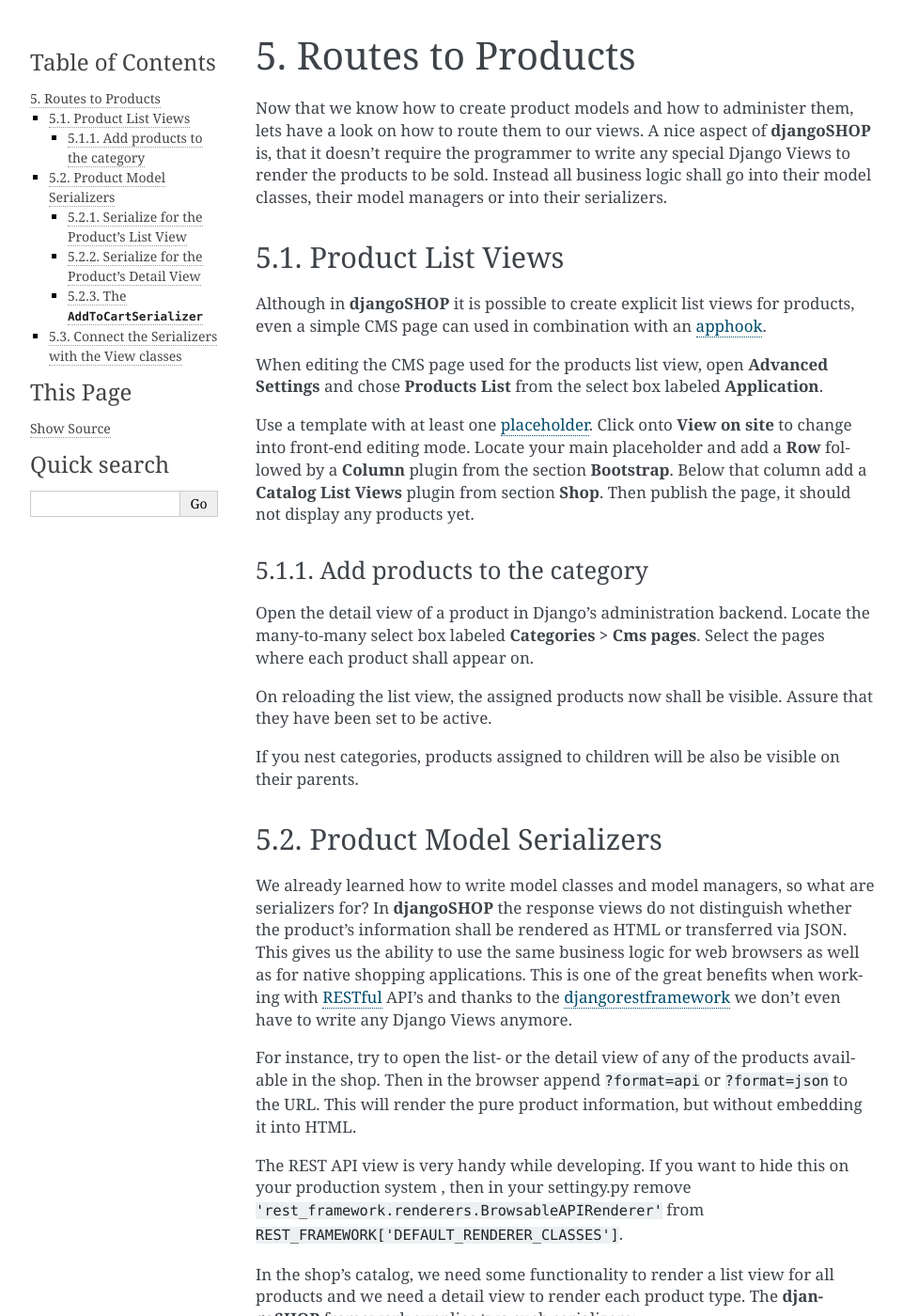
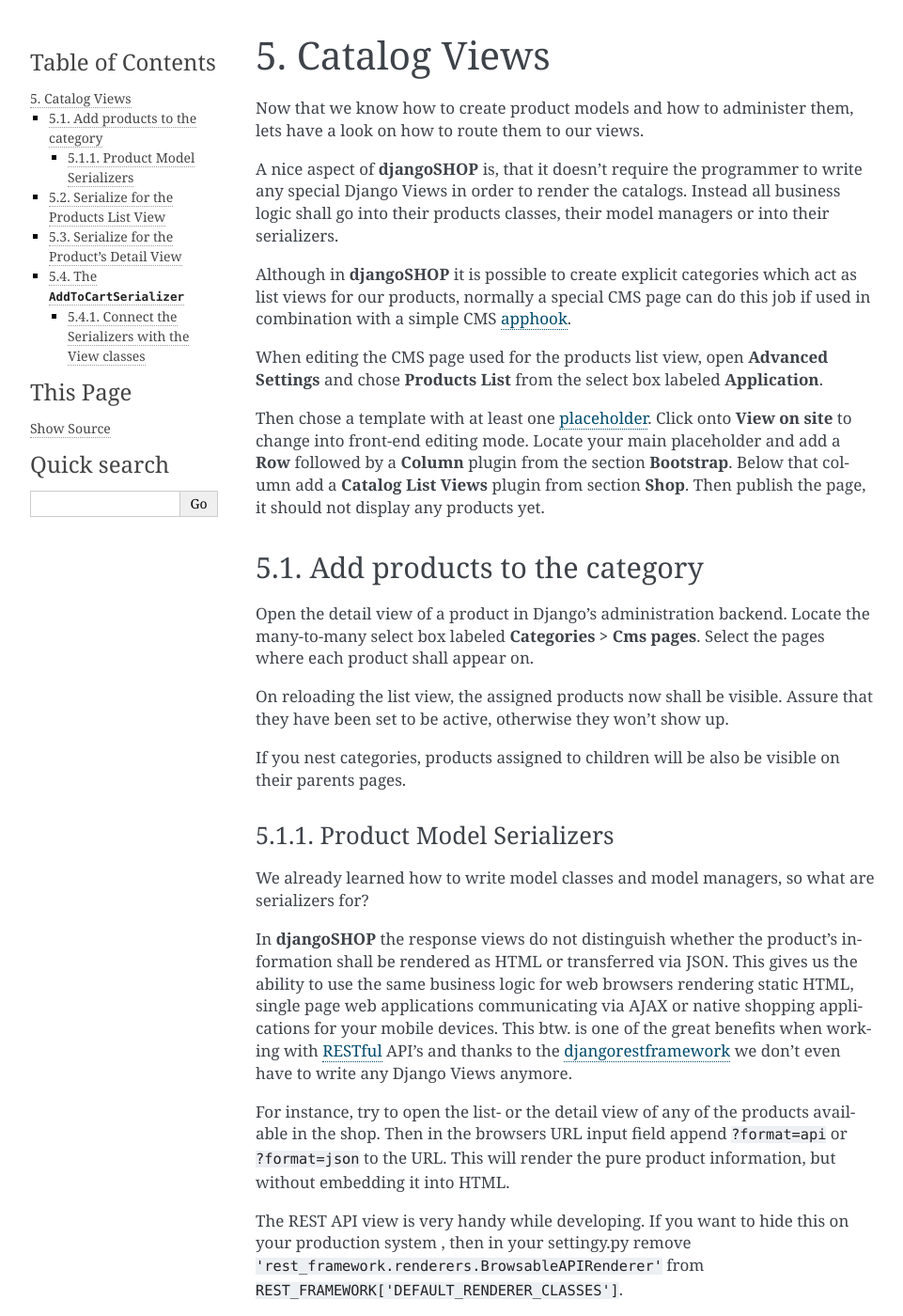
Before and after one commit to ShanWangdev1/django-shop, a Sphinx documentation site: the page built from docs/tutorial/routing.rst, in a window 1280 px wide and 1400 px high. Shown: the whole window at 94% size, without its empty margins (148-1109 px from the left). Built offline with Sphinx 7.4.7, drawn with Linux system fonts in a browser that asks for light colours; some of the changed text lies outside the part shown.

Commit message:
completed Catalog Views

```diff
--- a/docs/tutorial/routing.rst
+++ b/docs/tutorial/routing.rst
@@ -1,26 +1,25 @@
-==================
-Routes to Products
-==================
+=============
+Catalog Views
+=============
 
 Now that we know how to create product models and how to administer them, lets have a look on how
-to route them to our views. A nice aspect of **djangoSHOP** is, that it doesn't require the
-programmer to write any special Django Views to render the products to be sold. Instead all
-business logic shall go into their model classes, their model managers or into their serializers.
+to route them to our views.
 
+A nice aspect of **djangoSHOP** is, that it doesn't require the programmer to write any special
+Django Views in order to render the catalogs. Instead all business logic shall go into their
+products classes, their model managers or into their serializers.
 
-Product List Views
-==================
-
-Although in **djangoSHOP** it is possible to create explicit list views for products, even a simple
-CMS page can used in combination with an apphook_.
+Although in **djangoSHOP** it is possible to create explicit categories which act as list views
+for our products, normally a special CMS page can do this job if used in combination with a
+simple CMS apphook_.
 
 When editing the CMS page used for the products list view, open **Advanced Settings** and chose
 **Products List** from the select box labeled **Application**.
 
-Use a template with at least one placeholder_. Click onto **View on site** to change into front-end
-editing mode. Locate your main placeholder and add a **Row** followed by a **Column** plugin from
-the section **Bootstrap**. Below that column add a **Catalog List Views** plugin from section
-**Shop**. Then publish the page, it should not display any products yet.
+Then chose a template with at least one placeholder_. Click onto **View on site** to change into
+front-end editing mode. Locate your main placeholder and add a **Row** followed by a **Column**
+plugin from the section **Bootstrap**. Below that column add a **Catalog List Views** plugin from
+section **Shop**. Then publish the page, it should not display any products yet.
 
 .. _apphook: http://docs.django-cms.org/en/latest/how_to/apphooks.html
 .. _placeholder: http://django-cms.readthedocs.org/en/latest/introduction/templates_placeholders.html#placeholders
@@ -34,24 +33,27 @@
 on.
 
 On reloading the list view, the assigned products now shall be visible. Assure that they have been
-set to be active.
+set to be active, otherwise they won't show up.
 
-If you nest categories, products assigned to children will be also be visible on their parents.
+If you nest categories, products assigned to children will be also be visible on their parents
+pages.
 
 
 Product Model Serializers
 =========================
 
 We already learned how to write model classes and model managers, so what are serializers for?
+
 In **djangoSHOP** the response views do not distinguish whether the product's information shall
 be rendered as HTML or transferred via JSON. This gives us the ability to use the same business
-logic for web browsers as well as for native shopping applications. This is one of the great
-benefits when working with RESTful_ API's and thanks to the djangorestframework_ we don't even
-have to write any Django Views anymore.
+logic for web browsers rendering static HTML, single page web applications communicating via AJAX
+or native shopping applications for your mobile devices. This btw. is one of the great benefits
+when working with RESTful_ API's and thanks to the djangorestframework_ we don't even have to
+write any Django Views anymore.
 
 For instance, try to open the list- or the detail view of any of the products available in the
-shop. Then in the browser append ``?format=api`` or ``?format=json`` to the URL. This will render
-the pure product information, but without embedding it into HTML.
+shop. Then in the browsers URL input field append ``?format=api`` or ``?format=json`` to the URL.
+This will render the pure product information, but without embedding it into HTML.
 
 The REST API view is very handy while developing. If you want to hide this on your production
 system , then in your settingy.py remove ``'rest_framework.renderers.BrowsableAPIRenderer'`` from
@@ -62,14 +64,18 @@
 such serializers:
 
 
-Serialize for the Product's List View
--------------------------------------
+Serialize for the Products List View
+------------------------------------
 
 For each product we want to display in a list view, we need a serializer which converts the content
 of the most important fields of a product. Normally these are the Id, the name and price, the URL
 onto the detail view, a short description and a sample image.
 
+The **djangoSHOP** framework does not know which of those fields have to be serialized, therefore
+it requires some help from the programmer:
+
 .. code-block:: python
+	:caption: myshop/product_serializers.py
 	:linenos:
 
 	from shop.rest.serializers import ProductSummarySerializerBase
@@ -101,30 +108,58 @@
 representation of our product. This method uses a template to render the HTML. The name of this
 template is constructed using these rules:
 
-* Look for a folder named according to the project's name, ie. ``settings.SHOP_APP_LABEL`` lower
-  case. If no such folder could be found, use the name ``shop``.
+* Look for a folder named according to the project's name, ie. ``settings.SHOP_APP_LABEL`` in lower
+  case. If no such folder can be found, then use the folder named ``shop``.
 * Search for a subfolder named ``products``.
 * Search for a template named “*label*-*product_type*-*postfix*.html”. These three subfieds are
-  determined using these rules:
- * *label*: the component of the shop, for instance ``catalog``, ``cart``, ``order``.
- * *product_type*: the class name in lower case of the product's Django model, for instance
-   ``smartcard``, ``smartphone`` or if no such template can be found, just  ``product``.
- * *postfix*: This is an arbitrary name passed in by the rendering function. As in the example
-   above, this is the string ``media``.
+  determined using the following rule:
+  * *label*: the component of the shop, for instance ``catalog``, ``cart``, ``order``.
+  * *product_type*: the class name in lower case of the product's Django model, for instance
+  ``smartcard``, ``smartphone`` or if no such template can be found, just  ``product``.
+  * *postfix*: This is an arbitrary name passed in by the rendering function. As in the example
+  above, this is the string ``media``.
 
 .. note:: It might seem “un-restful” to render HTML snippets by a REST serializer and deliver them
 	via JSON to the client. However, we somehow must re-size the images assigned to our product to
 	fit into the layout of our list view. The easiest way to do this in a configurable manner is
 	to use the easythumbnails_ library and its templatetag ``{% thumbnail product.sample_image ... %}``.
 
+The template to render the media snippet could look like:
+
+.. code-block:: django
+	:caption: myshop/products/catalog-smartcard-media.html
+
+	{% load i18n thumbnail djangular_tags %}
+	{% thumbnail product.sample_image 100x100 crop as thumb %}
+	<img src="{{ thumb.url }}" width="{{ thumb.width }}" height="{{ thumb.height }}">
+
+The template of the products list view then may contain a list iteration such as:
+
+.. code-block:: django
+	:emphasize-lines: 5
+
+	{% for product in data.results %}
+	  <div class="shop-list-item">
+	    <a href="{{ product.product_url }}">
+	      <h4>{{ product.product_name }}</h4>
+	        {{ product.media }}
+	        <strong>{% trans "Price" %}: {{ product.price }}</strong>
+	    </a>
+	  </div>
+	{% endfor %}
+
+The tag ``{{ product.media }}`` inserts the HTML snippet as prepared by the serializer from above.
+A serializer may add more than one ``SerializerMethodField``. This can be useful, if the list view
+shall render different product types using different snippet templates.
+
 
 Serialize for the Product's Detail View
 ---------------------------------------
 
-The serializer for the Product's Detail View is quite similar. In the example as shown below, we
-even reverse the field listing by explicitly excluding the fields we're not interested in, rather
-than naming the fields to include. This for the product's detail view makes sense, since we want
-to expose every possible detail.
+The serializer for the Product's Detail View is very similar to its List View serializer. In the
+example as shown below, we even reverse the field listing by explicitly excluding the fields we're
+not interested in, rather than naming the fields we want to include. This for the product's detail
+view makes sense, since we want to expose every possible detail.
 
 .. code-block:: python
 	:linenos:
@@ -147,8 +182,8 @@
 
 Rather than using the detail serializer, the business logic for adding a product to the cart has
 been moved into a specialized serializer. This is because **djangoSHOP** can not presuppose that
-products are added to the cart only from within the detail view. Specially in business-to-business
-sites, this usually is done in the list views.
+products are added to the cart only from within the detail view[#add2cart]_. We also need a way to
+add more than one product variant to the cart from each products detail page.
 
 For this purpose **djangoSHOP** is shipped with an ``AddToCartSerializer``. It can be overridden
 for special product requirements, but for a standard application it just should work out of the box.
@@ -160,12 +195,18 @@
 
 	{% include "shop/catalog/product-add2cart.html" %}
 
-to an appropriate location in the template which renders the product details.
+to an appropriate location in the template which renders the product detail view.
 
-This included add-to-cart template contains a form with some input fields and a few AngularJS
+The now included add-to-cart template contains a form with some input fields and a few AngularJS
 directives, which communicate with the endpoint connected to the ``AddToCartSerializer``. It
 updates the subtotal whenever the customer changes the quantity and displays a nice popup window,
 whenever an item is added to the cart. Of course, that template can be extended with arbitrary HTML.
+
+These Angular JS directives require some JavaScript code which is located in the file
+``shop/js/catalog.js``; it is referenced automatically when using the above template include
+statement.
+
+.. [#add2cart] Specially in business-to-business sites, this usually is done in the list views.
 
 
 Connect the Serializers with the View classes
@@ -188,37 +229,35 @@
 
 	apphook_pool.register(ProductsListApp)
 
-This apphook requires some urlpatterns as:
+This apphook points onto a list of boilerplate code containing these urlpattern:
 
 .. code-block:: python
 	:caption: myshop/urls/products.py
 	:linenos:
 
-	from django.conf.urls import patterns, url
+	from django.conf.urls import url
 	from rest_framework.settings import api_settings
 	from shop.rest.filters import CMSPagesFilterBackend
 	from shop.rest.serializers import AddToCartSerializer
-	from shop.views.product import (AddToCartView,
-	    ProductListView, ProductRetrieveView)
+	from shop.views.catalog import (ProductListView,
+	    ProductRetrieveView, AddToCartView)
 
-	list_options = dict(
-	    serializer_class=ProductSummarySerializer,
-	    filter_backends=api_settings.DEFAULT_FILTER_BACKENDS \
-	        + [CMSPagesFilterBackend()],
-	)
-	detail_options = dict(
-	    serializer_class=ProductDetailSerializer,
-	    lookup_field='slug',
-	)
-	add2cart_options = dict(
-	    serializer_class=AddToCartSerializer,
-	    lookup_field='slug',
+	urlpatterns = ('',
+	    url(r'^$', ProductListView.as_view(
+	        serializer_class=ProductSummarySerializer,
+	        filter_backends=api_settings.DEFAULT_FILTER_BACKENDS \
+	            + [CMSPagesFilterBackend()],
+	    )),
+	    url(r'^(?P<slug>[\w-]+)$', ProductRetrieveView.as_view(
+	        serializer_class=ProductDetailSerializer,
+	        lookup_field='slug',
+	    )),
+	    url(r'^(?P<slug>[\w-]+)/add-to-cart', AddToCartView.as_view(
+	        serializer_class=AddToCartSerializer,
+	        lookup_field='slug',
+	    )),
 	)
 
-	urlpatterns = patterns('',
-	    url(r'^$', ProductListView.as_view(**list_options)),
-	    url(r'^(?P<slug>[\w-]+)$',
-	        ProductRetrieveView.as_view(**detail_options)),
-	    url(r'^(?P<slug>[\w-]+)/add-to-cart',
-	        AddToCartView.as_view(**add2cart_options)),
-	)
+These URL patterns connect the product serializers with the catalog views in order to assign them
+an endpoint. Additional note: The filter class ``CMSPagesFilterBackend`` is used to restrict
+products to specific CMS pages.
```
Also changed, not shown: other parts of docs/tutorial/routing.rst (+4 -3 lines).
